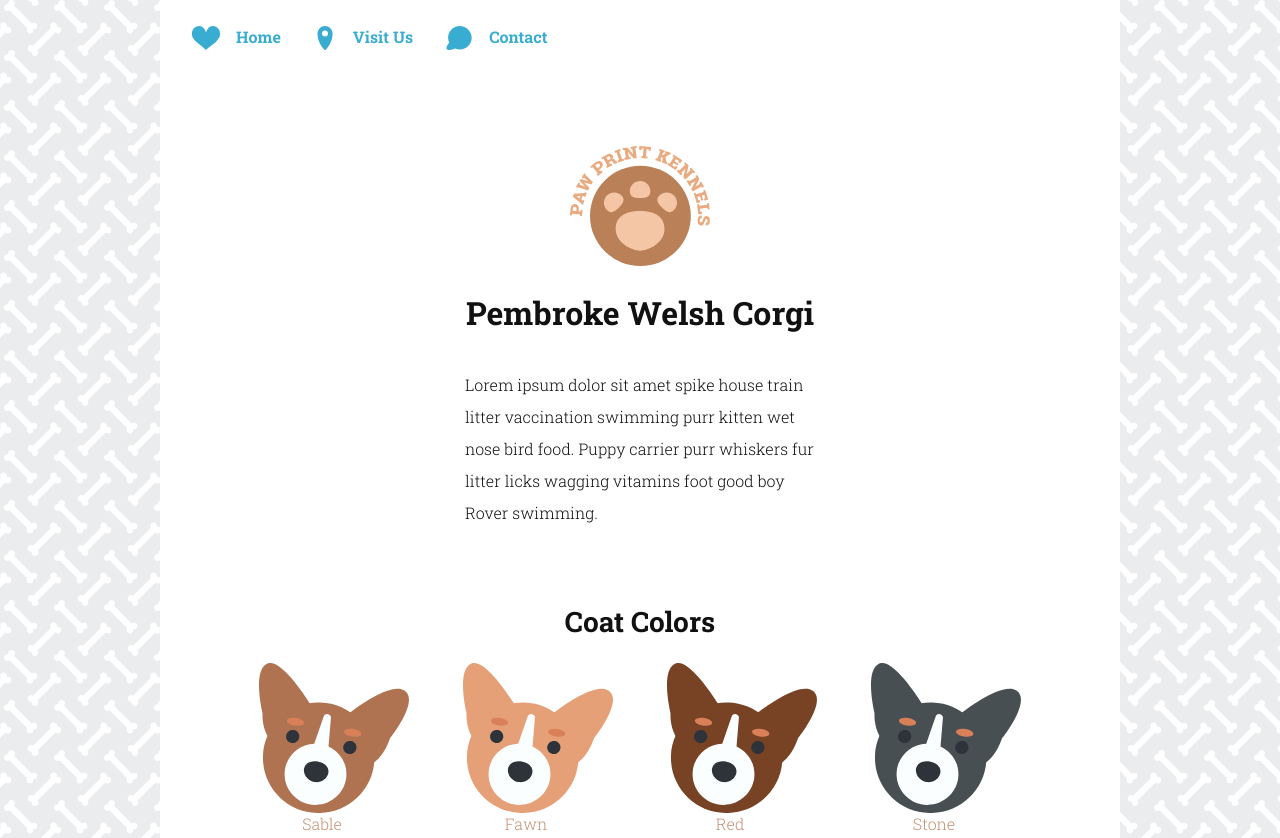
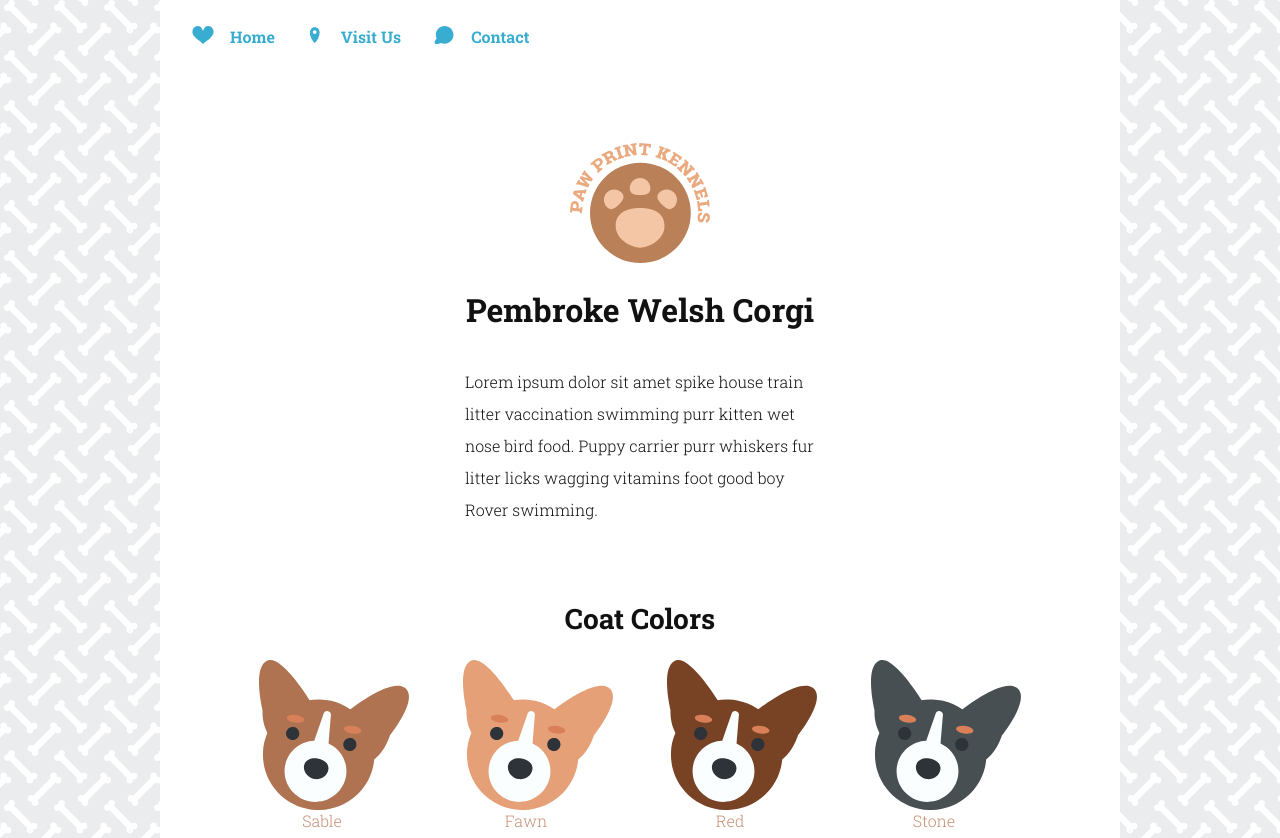
Before and after one commit to michaelschomburg/svg-animations-project, a plain HTML site: page index.html in a window 1280 px wide. Shown: the top 838 px of the page. Drawn offline with Linux system fonts and the light colour scheme.

Commit message:
viewbox of icons adjusted and icons resized

```diff
--- a/index.html
+++ b/index.html
@@ -19,21 +19,21 @@
 
   <!-- Home -->
   <g class="nav-item flex">
-    <svg class="st0" xmlns="http://www.w3.org/2000/svg" width="28" height="24"><path class="st0" d="M28 7.1C28 4.2 25.5 0 20.7 0 15.8 0 14 6.6 14 6.6S12.2 0 7.3 0C2.5 0 0 4.2 0 7.1c0 2.1-.6 3.7 4.2 8.7C6.3 18 9.7 19.7 14 24c4.3-4.3 7.8-6 9.8-8.1 4.8-5 4.2-6.7 4.2-8.8z" fill="#39add1"/></svg>
+    <svg class="st0" xmlns="http://www.w3.org/2000/svg" width="22" height="18" viewBox="0 0 28 24"><path class="st0" d="M28 7.1C28 4.2 25.5 0 20.7 0 15.8 0 14 6.6 14 6.6S12.2 0 7.3 0C2.5 0 0 4.2 0 7.1c0 2.1-.6 3.7 4.2 8.7C6.3 18 9.7 19.7 14 24c4.3-4.3 7.8-6 9.8-8.1 4.8-5 4.2-6.7 4.2-8.8z" fill="#39add1"/></svg>
     <span class="nav-text">Home</span>
   </g>
 
 
   <!-- Visit Us -->
   <g class="nav-item flex">
-    <svg class="st0" xmlns="http://www.w3.org/2000/svg" width="24" height="24"><path class="st0" d="M19.5 7.1C19.3 3.2 16 0 12.1 0c-2 0-3.9.8-5.3 2.2-1.3 1.3-2.1 3-2.3 4.9V8c.3 9.3 6.2 15 6.9 15.7.2.2.4.3.7.3.2 0 .5-.1.7-.3.7-.6 6.5-6.4 6.8-15.6-.1-.2-.1-.9-.1-1zM9 7.5c0-1.7 1.3-3 3-3s3 1.3 3 3-1.3 3-3 3-3-1.3-3-3z" fill="#39add1"/></svg>
+    <svg class="st0" xmlns="http://www.w3.org/2000/svg" width="18" height="18" viewBox="0 0 28 24"><path class="st0" d="M19.5 7.1C19.3 3.2 16 0 12.1 0c-2 0-3.9.8-5.3 2.2-1.3 1.3-2.1 3-2.3 4.9V8c.3 9.3 6.2 15 6.9 15.7.2.2.4.3.7.3.2 0 .5-.1.7-.3.7-.6 6.5-6.4 6.8-15.6-.1-.2-.1-.9-.1-1zM9 7.5c0-1.7 1.3-3 3-3s3 1.3 3 3-1.3 3-3 3-3-1.3-3-3z" fill="#39add1"/></svg>
     <span class="nav-text">Visit Us</span>
   </g>
 
 
   <!-- Contact -->
   <g class="nav-item flex">
-      <svg xmlns="http://www.w3.org/2000/svg" width="28" height="24"><path class="st0" d="M10.1 22.5c1.5.7 3.1 1 4.8 1 6.5 0 11.8-5.3 11.8-11.8C26.6 5.3 21.3 0 14.8 0S3.1 5.3 3.1 11.8c0 1.8.4 3.5 1.1 5-.1.1-3.9 4.8-2.5 6.2l.5.5c1.5 1.5 7.7-.8 7.9-1z" fill="#39add1"/></svg>
+      <svg xmlns="http://www.w3.org/2000/svg" width="22" height="18" viewBox="0 0 28 24"><path class="st0" d="M10.1 22.5c1.5.7 3.1 1 4.8 1 6.5 0 11.8-5.3 11.8-11.8C26.6 5.3 21.3 0 14.8 0S3.1 5.3 3.1 11.8c0 1.8.4 3.5 1.1 5-.1.1-3.9 4.8-2.5 6.2l.5.5c1.5 1.5 7.7-.8 7.9-1z" fill="#39add1"/></svg>
       <span class="nav-text">Contact</span>
   </g>
 </g>
```
